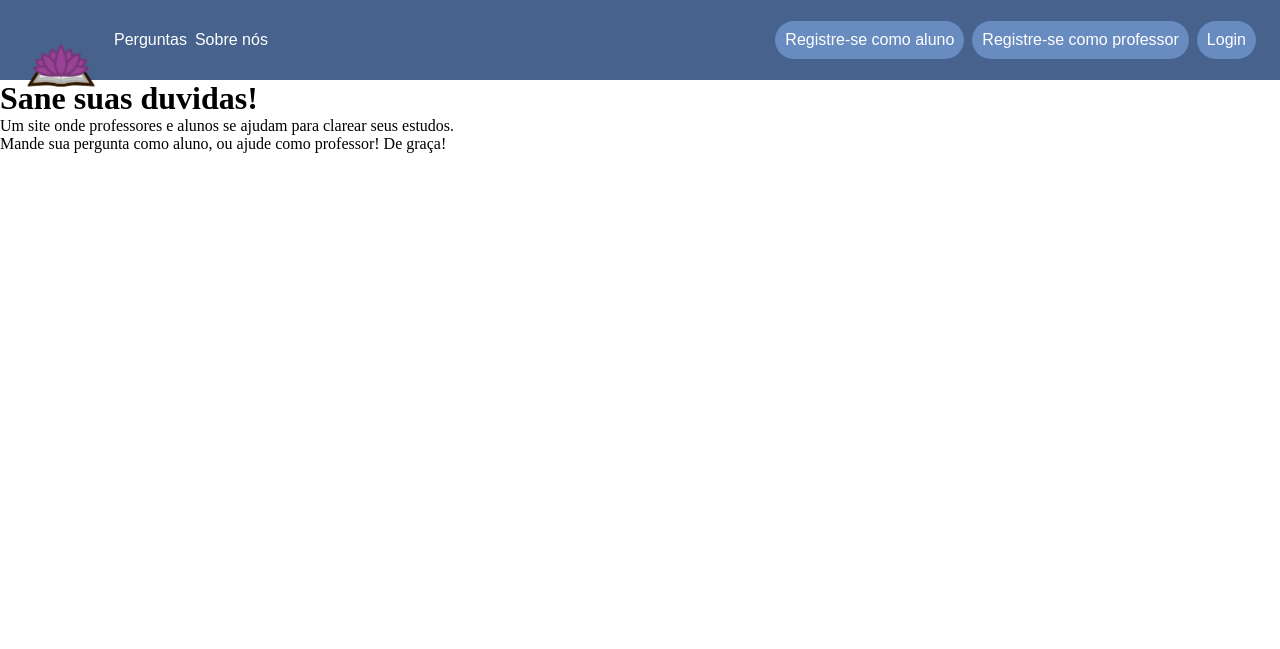
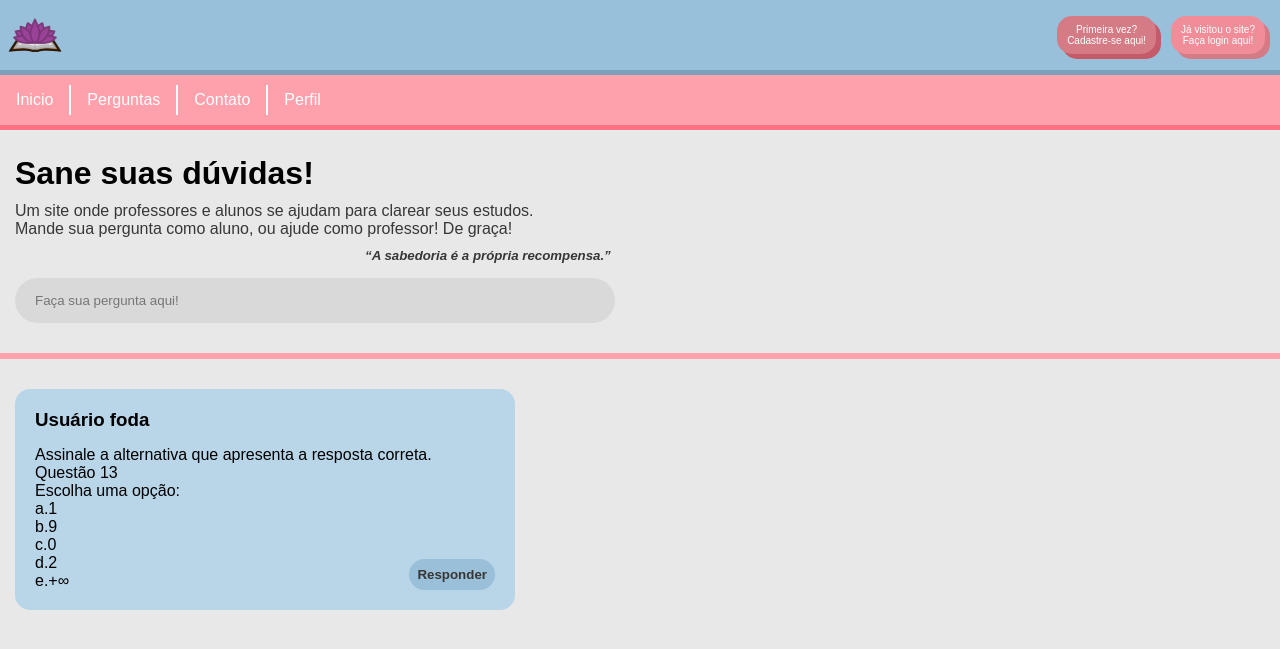
Before and after one commit to vithorxD/clarify, a PHP site: page /html/telaprincipal.html in a window 1280 px wide. Shown: the top 649 px of the page. Run offline with PHP 8.4, Linux system fonts and the light colour scheme.

Commit message:
refizemos tudo lol

```diff
--- a/css/telaprincipal.css
+++ b/css/telaprincipal.css
@@ -1,35 +1,252 @@
 *{
     margin: 0;
     padding: 0;
+    box-sizing: border-box;
 }
-.navbar{
-    background-color: #47638D;
+
+body {
+    font-family: sans-serif;
+    margin: 0;
+    padding: 0;
+}
+
+.navbar {
     display: flex;
-    padding: 20px;
-    font-family: sans-serif;
-    color: white;
-    height: 40px;
-    width: auto;
-    padding-inline: 16px;
+    position: relative;
+    align-items: center;
+    background-color: #99C0DA;
+    border-bottom-color: #7BA2BC;
+    border-bottom-style: solid;
+    border-bottom-width: 5px;
 }
-.navbaritems{
-    display: flex;
+
+.navbar img {
+    width: 70px;
+    align-items: flex-start;
 }
-.navlink{
-    display: flex;
-    padding-right: 8px;
-    margin: auto;
-}
-.navbaritems--right{
+
+.right {
     margin-left: auto;
 }
-.butao{
-    background-color: #688bc0;
-    padding: 10px;
+
+.navbar-links {
+    height: 100%;
+}
+
+.navbar-links ul {
+    display: flex;
+    margin: 0;
+    padding: 0;
+}
+
+.navbar-links li {
+    list-style: none;
+}
+
+.navbar-links li a {
+    display: block;
+    text-decoration: none;
+    padding: 1rem;
+    color: #333;
+    font-weight: 500;
+}
+
+.navbar-links li:hover {
+    background-color: #99C0DA;
     border-radius: 25px;
 }
-.logo{
-    height: 90px;
-    width: 90px;
+
+.navbar2 {
+    display: flex;
+    position: relative;
     align-items: center;
+    background-color: #FFA1AC;
+    border-bottom-color: #FF7283;
+    border-bottom-style: solid;
+    border-bottom-width: 5px;
 }
+.navbar-links2 {
+    height: 100%;
+}
+
+.navbar-links2 ul {
+    display: flex;
+    margin: 0;
+    padding: 0;
+}
+
+.navbar-links2 li {
+    list-style: none;
+
+}
+
+.navbar-links2 li a {
+    display: block;
+    text-decoration: none;
+    padding: 1rem;
+    color: white;
+    font-weight: 500;
+
+}
+
+.navbar-links2 li:hover {
+    background-color: #FF7283;
+}
+
+.introducao{
+    margin-top: 25px;
+    margin-left: 15px;
+
+}
+
+.introducao h1{
+    margin-bottom: 10px;
+}
+
+.introducao p{
+    color: #373737;
+}
+
+.introducao h5{
+    margin-top: 10px;
+    margin-left: 350px;
+    font-style: italic;
+    color: #373737;
+}
+
+.pesquisa{
+    width: 600px;
+    padding: 15px 20px;
+    margin: 15px 0;
+    margin-left: 15px;
+    display: inline-block;
+    border-radius: 25px;
+    box-sizing: border-box;
+    background-color: #D9D9D9;
+    border: none;
+}
+
+.pesquisa, input:hover, input:active, input:focus {
+  outline: 0;
+}
+
+.barra{
+    background-color: white;
+    height: 30px;
+    width: 2px;
+    margin-top: 10px;
+    margin-bottom: 10px;
+}
+
+.cadastro{
+    display: inline-block;
+    margin-left: auto;
+    margin-right: 15px;
+    padding: 8px 10px;
+    font-size: 10px;
+    cursor: pointer;
+    text-align: center;
+    text-decoration: none;
+    outline: none;
+    color: #fff;
+    background-color: #D47B86;
+    border: none;
+    border-radius: 15px;
+    box-shadow: 5px 5px #C55B68;
+}
+
+.cadastro:hover {
+    background-color: #C55B68;
+    box-shadow: 5px 5px #a04a54;
+}
+
+.cadastro:active {
+  background-color: #C55B68;
+  box-shadow: 5px 5px #a04a54;
+  transform: translateY(2px);
+}
+
+.login{
+    display: inline-block;
+    margin-right: 15px;
+    padding: 8px 10px;
+    font-size: 10px;
+    cursor: pointer;
+    text-align: center;
+    text-decoration: none;
+    outline: none;
+    color: #fff;
+    background-color: #F08D99;
+    border: none;
+    border-radius: 15px;
+    box-shadow: 5px 5px #D47B86;
+}
+
+.login:hover {
+    background-color: #ac646c;
+    box-shadow: 5px 5px #a04a54;
+}
+
+.login:active {
+  background-color: #ac646c;
+  box-shadow: 5px 5px #a04a54;
+  transform: translateY(2px);
+}
+
+.linha{
+    border: 3px solid #FFA1AC;
+    margin-top: 15px;
+    margin-bottom: 15px;
+}
+a{
+    text-decoration: none;
+    color: white;
+}
+
+.card {
+    position: relative;
+    margin-top: 30px;
+    margin-left: 15px;
+    background-color: #B9D5E8;
+    transition: 0.3s;
+    width: 500px;
+    border-radius: 15px;
+    padding: 20px, 20px;
+}
+
+.card:hover {
+    transform: translateY(2px);
+}
+
+.card-body{
+    padding: 20px 20px;
+}
+
+.card-text{
+    margin-top: 15px;
+}
+
+.responder{
+    position: absolute;
+    right: 20px;
+    bottom: 20px;
+    padding: 8px 8px;
+    background-color: #9ABFD8;
+    outline: none;
+    border: none;
+    border-radius: 25px;
+}
+
+.responder a{
+    color: #373737;
+    font-weight: bold;
+}
+
+.responder:hover{
+    background-color: #79A4C1;
+}
+
+.responder:active{
+    background-color: #79A4C1;
+    transform: translateY(2px);
+}
--- a/html/telaprincipal.html
+++ b/html/telaprincipal.html
@@ -3,44 +3,46 @@
 <head>
     <meta charset="UTF-8">
     <meta name="viewport" content="width=device-width, initial-scale=1.0">
+    <link rel="stylesheet" href="/css/telaprincipal.css">
     <title>Clarify</title>
-    <link rel="stylesheet" href="/css/telaprincipal.css">
 </head>
-<body>
-    <div class="navbar">
-        <nav class="navbaritems">
-            <div class="navlink">
-                <img class="logo" src="/images/clarifyv1.png">
-            </div>
-            <div class="navlink">
-                Perguntas
-            </div>
-            <div class="navlink">
-                Sobre nós
-            </div>
-        </nav>
-        <nav class="navbaritems navbaritems--right">
-            <div class="navlink">
-                <div class="butao">
-                    Registre-se como aluno
-                </div>
-            </div>
-            <div class="navlink">
-                <div class="butao">
-                    Registre-se como professor
-                </div>
-            </div>
-            <div class="navlink">
-                <div class="butao">
-                    Login
-                </div>
-            </div>
-        </nav>
+<body style="background-color: #E8E8E8;">
+    <nav class="navbar">
+        <img src="/images/clarifyv1.png" alt="logo">
+        <div class="navbar-links">
+        </div>
+        <button class="cadastro"><a href="/html/cadastro.html">Primeira vez?</br>Cadastre-se aqui!</a></button>
+        <button class="login"><a href="/html/login.html">Já visitou o site?</br>Faça login aqui!</a></button>
+    </nav>
+    <nav class="navbar2">
+        <div class="navbar-links2">
+            <ul>
+                <li class="right"><a href="#">Inicio</a></li>
+                <div class="barra"></div>
+                <li><a href="#">Perguntas</a></li>
+                <div class="barra"></div>
+                <li><a href="#">Contato</a></li>
+                <div class="barra"></div>
+                <li><a href="#">Perfil</a></li>
+            </ul>
+        </div>
+    </nav>
+    <div class="introducao">
+        <h1>Sane suas dúvidas!</h1>
+        <p>Um site onde professores e alunos se ajudam para clarear seus estudos.</p>
+        <p>Mande sua pergunta como aluno, ou ajude como professor! De graça!</p>
+        <h5>“A sabedoria é a própria recompensa.”</h5>
     </div>
-    <div class="titulo">
-        <h1>Sane suas duvidas!</h1>
-        <p class="paragrafo">Um site onde professores e alunos se ajudam para clarear seus estudos.<br>
-        Mande sua pergunta como aluno, ou ajude como professor! De graça!</p>
+    <form>
+    <input type="text" class="pesquisa" name="pesquisa" placeholder="Faça sua pergunta aqui!">
+    </form>
+    <div class="linha"></div>
+    <div class="card">
+        <div class="card-body">
+            <h3 class="card-title">Usuário foda</h3>
+            <p class="card-text">Assinale a alternativa que apresenta a resposta correta.</br>Questão 13</br>Escolha uma opção:</br>a.1</br>b.9</br>c.0</br>d.2</br>e.+∞</p>
+            <button class="responder"><a href="#">Responder</a></button>
+        </div>
     </div>
 </body>
 </html>
```
Also changed, not shown: css/cadastro.css (added, +81 -0 lines), css/cadastroprof.css (added, +77 -0 lines), css/login.css (added, +77 -0 lines), html/cadastro.html (added, +37 -0 lines), html/cadastroprof.html (added, +49 -0 lines), html/login.html (added, +25 -0 lines).
